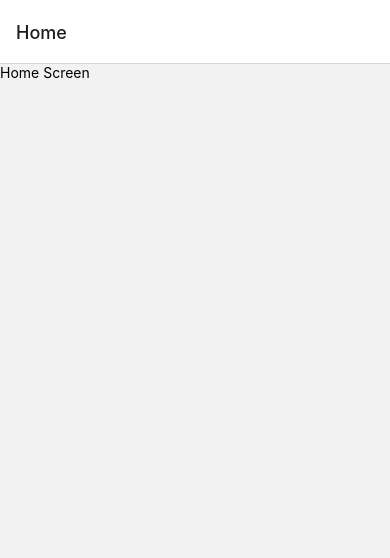
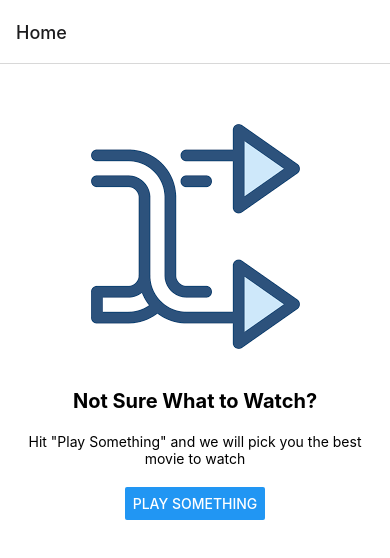
Before and after one commit to hossamnasser938/HeroSpin, a React Native app: screen /Home in a window 390 px wide. Shown: the top 558 px of the page. Built offline with nearby package versions, Linux system fonts and the light colour scheme.

Commit message:
design home screen

```diff
--- a/src/screens/Home.js
+++ b/src/screens/Home.js
@@ -1,12 +1,42 @@
 import React from 'react';
-import {View, Text} from 'react-native';
+import {View, Text, Button, Image, StyleSheet} from 'react-native';
 
 const HomeScreen = props => {
     return (
-        <View>
-            <Text>Home Screen</Text>
+        <View style={styles.container}>
+            <Image source={require('../../assets/images/RandomIcon.png')} style={styles.image}/>
+
+            <Text style={styles.title}>
+                Not Sure What to Watch?
+            </Text>
+
+            <Text style={styles.hint}>
+                Hit "Play Something" and we will pick you the best movie to watch
+            </Text>
+
+            <Button title="Play Something" />
         </View>
     );
 };
 
+const styles = StyleSheet.create({
+    container: {
+        flex: 1,
+        alignItems: 'center',
+        padding: 20,
+        backgroundColor: 'white'
+    },
+    image: {
+        marginVertical: 40
+    },
+    title: {
+        fontWeight: 'bold',
+        fontSize: 20,
+    },
+    hint: {
+        marginVertical: 20,
+        textAlign: 'center'
+    }
+});
+
 export default HomeScreen;
```
Also changed, not shown: assets/images/RandomIcon.png (added).
